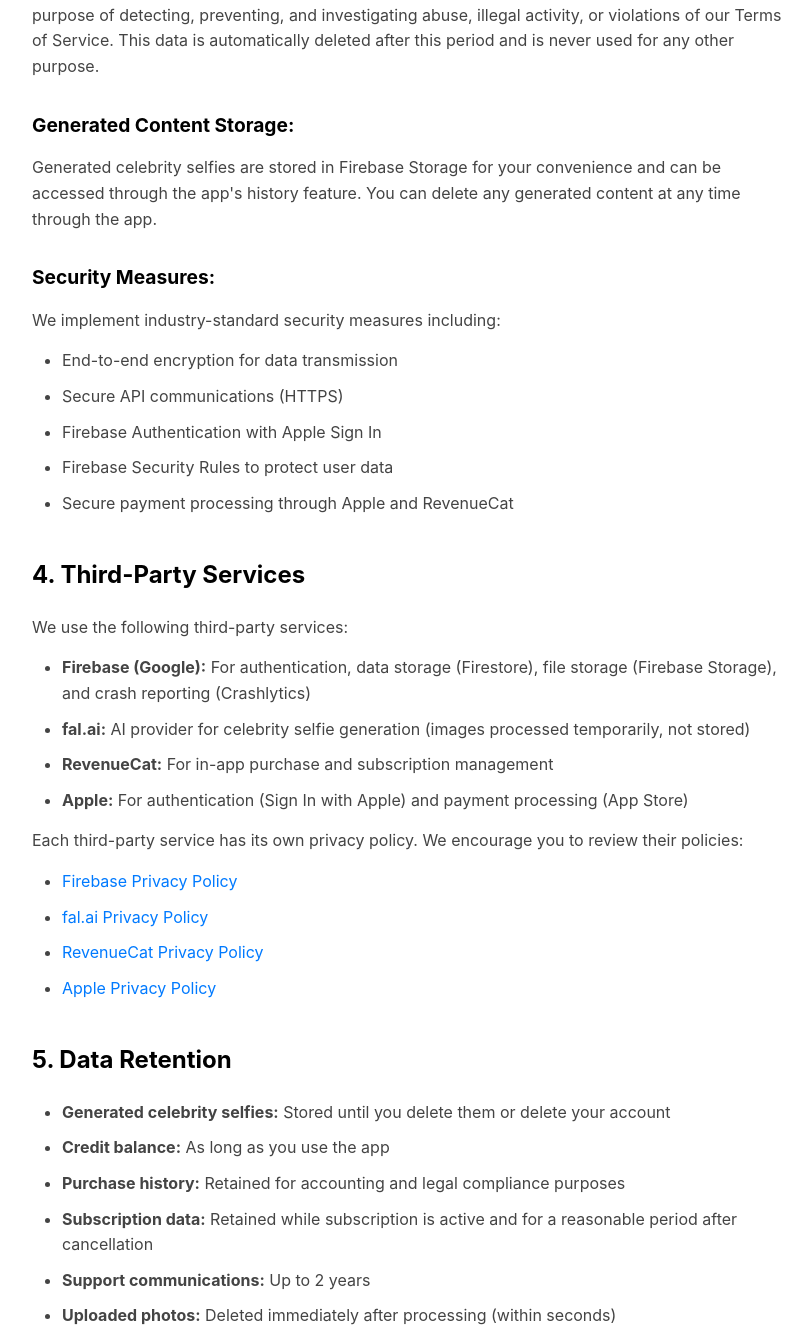
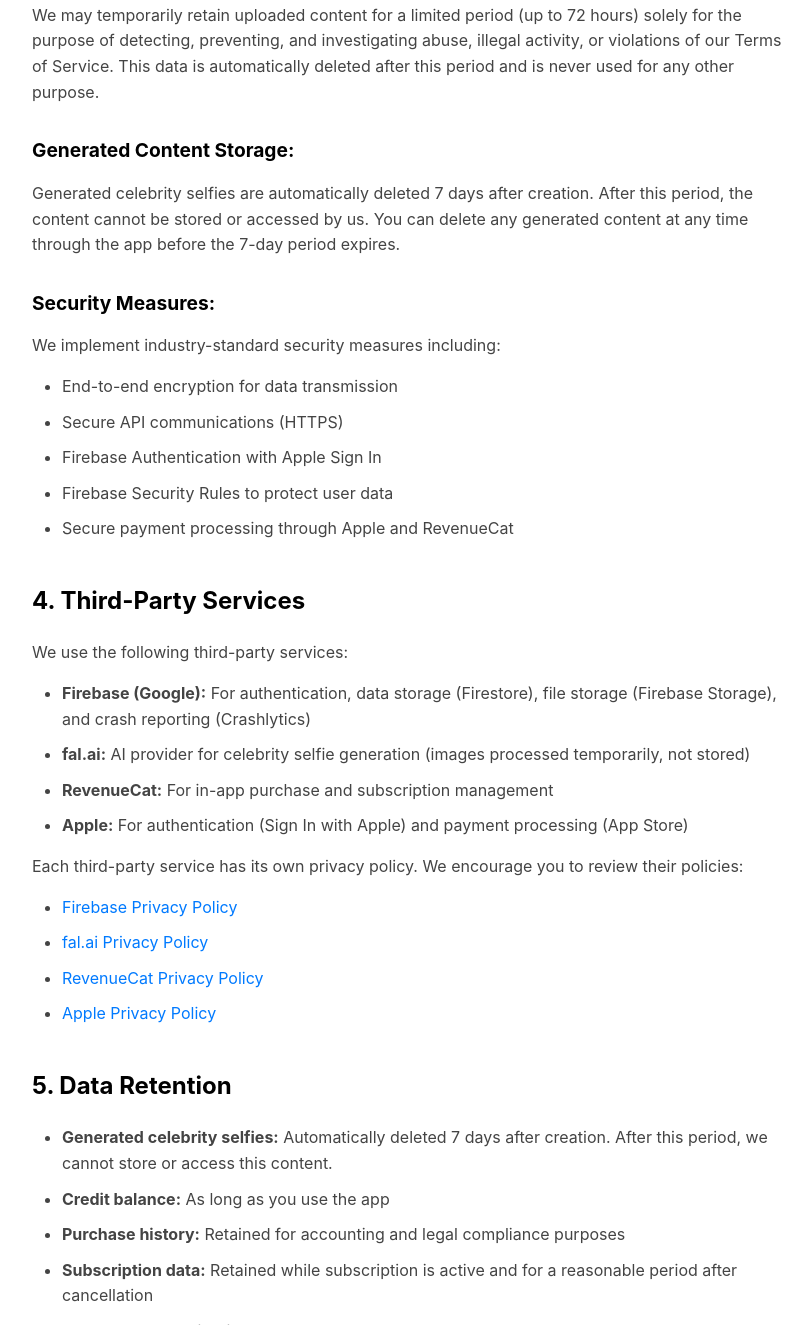
Before and after one commit to berkebac/celebcam-website, a plain HTML site: page privacy-policy.html in a window 1280 px wide. Shown: the part 2154-3479 px from the top of the page, without its empty margins (228-1040 px from the left). Drawn offline with Linux system fonts and the light colour scheme.

Commit message:
Update privacy-policy.html

```diff
--- a/privacy-policy.html
+++ b/privacy-policy.html
@@ -128,7 +128,7 @@
         <h3>Content You Create:</h3>
         <ul>
             <li>Photos you upload for celebrity selfie generation</li>
-            <li>Generated celebrity selfies (stored temporarily for your convenience)</li>
+            <li>Generated celebrity selfies (automatically deleted after 7 days, cannot be stored or accessed by us after deletion)</li>
             <li>Creation metadata (timestamps, celebrity selected, scene used, model used)</li>
             <li>Generation history</li>
         </ul>
@@ -166,7 +166,7 @@
         <p>We may temporarily retain uploaded content for a limited period (up to 72 hours) solely for the purpose of detecting, preventing, and investigating abuse, illegal activity, or violations of our Terms of Service. This data is automatically deleted after this period and is never used for any other purpose.</p>
 
         <h3>Generated Content Storage:</h3>
-        <p>Generated celebrity selfies are stored in Firebase Storage for your convenience and can be accessed through the app's history feature. You can delete any generated content at any time through the app.</p>
+        <p>Generated celebrity selfies are automatically deleted 7 days after creation. After this period, the content cannot be stored or accessed by us. You can delete any generated content at any time through the app before the 7-day period expires.</p>
 
         <h3>Security Measures:</h3>
         <p>We implement industry-standard security measures including:</p>
@@ -196,7 +196,7 @@
 
         <h2>5. Data Retention</h2>
         <ul>
-            <li><strong>Generated celebrity selfies:</strong> Stored until you delete them or delete your account</li>
+            <li><strong>Generated celebrity selfies:</strong> Automatically deleted 7 days after creation. After this period, we cannot store or access this content.</li>
             <li><strong>Credit balance:</strong> As long as you use the app</li>
             <li><strong>Purchase history:</strong> Retained for accounting and legal compliance purposes</li>
             <li><strong>Subscription data:</strong> Retained while subscription is active and for a reasonable period after cancellation</li>
```
